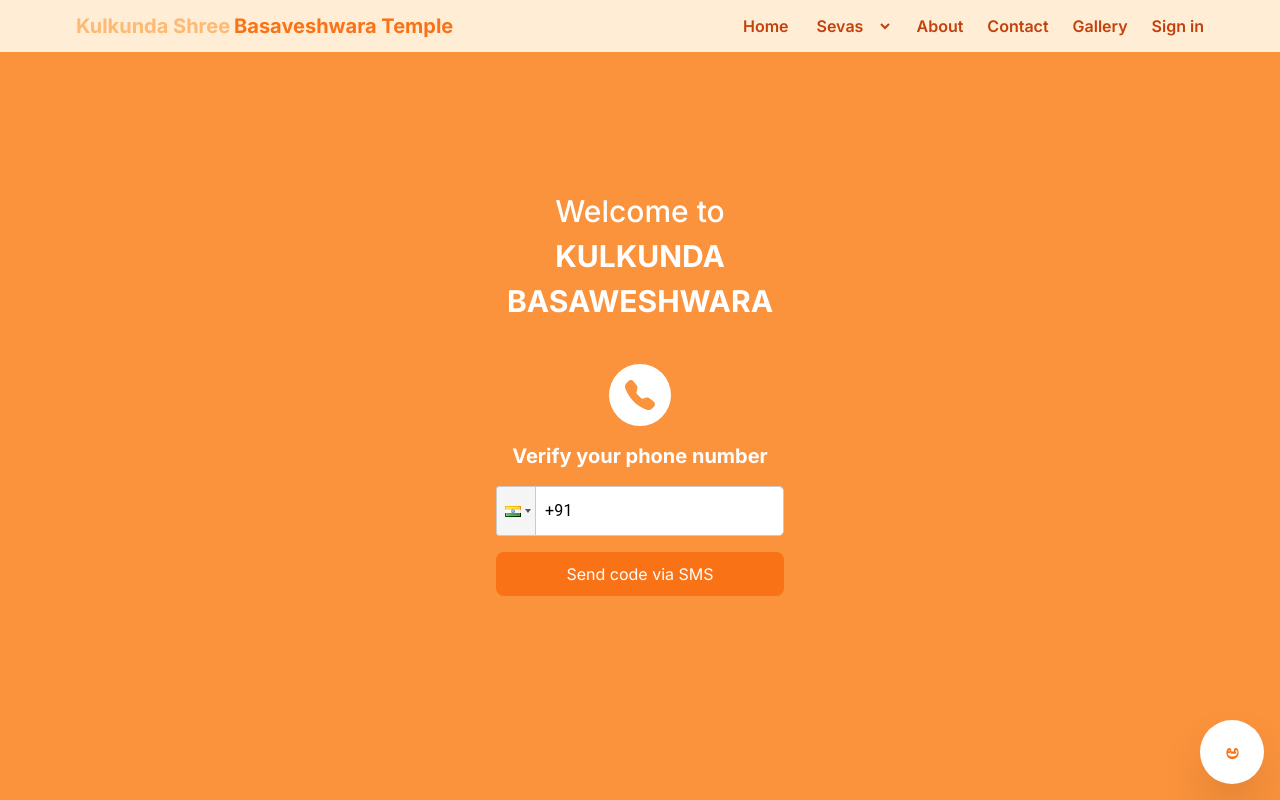
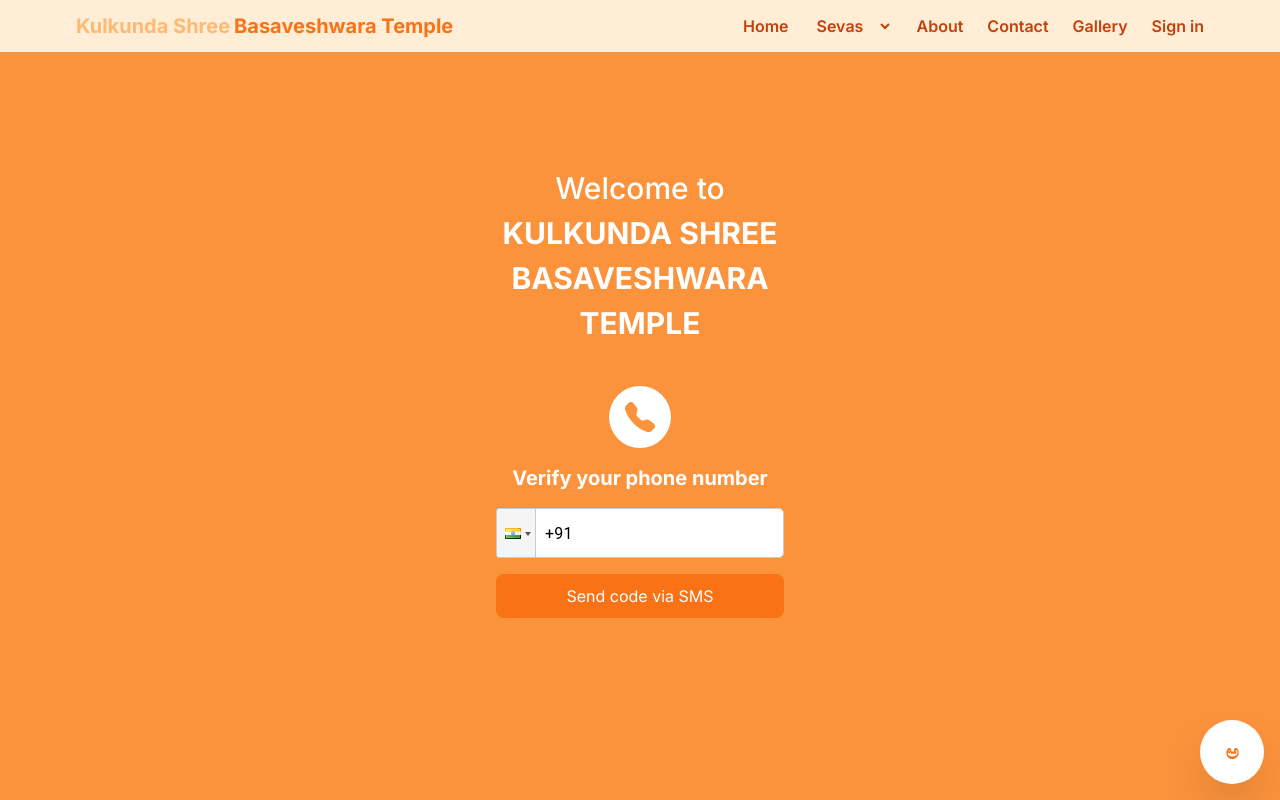
Before and after one commit to VijayendraNayak/kulkunda_front, a Next.js app: page /Pages/passwordotp in a window 1280 px wide. Shown: the top 800 px of the page. Built offline with nearby package versions, Linux system fonts and the light colour scheme.

Commit message:
SEO content and about

```diff
--- a/app/Pages/aboutus/page.jsx
+++ b/app/Pages/aboutus/page.jsx
@@ -252,17 +252,17 @@ const page = () => {
             ಮಧ್ಯದಲ್ಲಿ ಬಸವನ ಹಣೆಯಲ್ಲಿ ಶಿವಲಿಂಗ ವಿರುವ ಸುಂದರ ಬಸವೇಶ್ವರ ದೇವಾಲಯವಿದೆ.
           </p>
           <p className="text-sm md:text-base lg:text-md text-center">
-            ಸ್ಕಂದ ಪುರಾಣ ಉಲ್ಲೇಖದಂತೆ, ಶ್ರೀ ಸುಬ್ರಹ್ಮಣ್ಯ ಸ್ವಾಮಿಯು ತಾರಕಾಸುರನೇ ಮೊದಲಾದ
+            ಸ್ಕಂದ ಪುರಾಣ ಉಲ್ಲೇಖದಂತೆ,ಶ್ರೀ ಸುಬ್ರಹ್ಮಣ್ಯ ಸ್ವಾಮಿಯು ತಾರಕಾಸುರನೇ ಮೊದಲಾದ
             ರಕ್ಕಸರನ್ನು ಧನುರ್ವಿದ್ಯೆ ಯಲ್ಲಿ ಸಂಹಾರ ಮಾಡಿದಾಗ, ಮರುಜೀವ ಪಡೆದು ಯುದ್ಧಕ್ಕೆ
             ಬರುತ್ತಿದ್ದುದನ್ನು ಕಂಡು ಶ್ರೀ ಸುಬ್ರಹ್ಮಣ್ಯ ಸ್ವಾಮಿಯು ಶಿವನ ಕುರಿತು ತಪಸ್ಸು
-            ಮಾಡಿದ ಅವಾಗ, ಸಾಕ್ಷಾತ್ ಶ್ರೀ ಮಹಾದೇವನೇ ನಂದೀ ಸ್ವರೂಪದಲ್ಲಿ ಪ್ರತ್ಯಕ್ಷನಾಗಿ
+            ಮಾಡಿದ ಅವಾಗ,ಸಾಕ್ಷಾತ್ ಶ್ರೀ ಮಹಾದೇವನೇ ನಂದೀ ಸ್ವರೂಪದಲ್ಲಿ ಪ್ರತ್ಯಕ್ಷನಾಗಿ
             ಶ್ರೀ ಸುಬ್ರಹ್ಮಣ್ಯ ಸ್ವಾಮಿಗೆ ನಂದಿ ವಿದ್ಯೆಯೇ ಮೊದಲಾಗಿ ಶಸ್ತ್ರ ವಿದ್ಯೆಯನ್ನು
             ಬೋಧಿಸಿದರು ಎಂದು ಪುರಾಣದಲ್ಲಿ ತಿಳಿಯಪಡುತ್ತದೆ.
           </p>
           <p className="text-sm md:text-base lg:text-md text-center">
             ಒಂದು ಕಾಲದಲ್ಲಿ ರಾಜ್ಯದಾದ್ಯಂತ ಭಕ್ತರನ್ನು ಆಕರ್ಷಿಸಿ ಕುಕ್ಕೆ ಕ್ಷೇತ್ರ ಹಾಗೂ
             ಬಸವೇಶ್ವರ ದೇವರ ಕೃಪಾಶಯದಲ್ಲಿ ಕೃಪಾಶಯದಲ್ಲಿ ಲಕ್ಷಗಟ್ಟಲೆ ಜಾನುವಾರುಗಳನ್ನು ತಂದು
-            ವ್ಯಾಪಾರ ವಿನಿಮಯ #విదు. ಮಾಡಿಕೊಳ್ಳುತ್ತಿದ್ದ ಸ್ಥಳವಿದು.
+            ವ್ಯಾಪಾರ ವಿನಿಮಯ ಮಾಡಿಕೊಳ್ಳುತ್ತಿದ್ದ ಸ್ಥಳವಿದು.
           </p>
           <p className="text-sm md:text-base lg:text-md text-center">
             ಕಾರ್ತಿಕ ಹುಣ್ಣಿಮೆಯಿಂದ ಮೊದಲಗೊಂಡು 15 ದಿವಸಗಳ ಕಾಲ ನಡೆಯುತ್ತಿದ್ದ ವೈಭವದ
@@ -424,21 +424,16 @@ const page = () => {
             </span>
             <p className="text-sm md:text-base lg:text-md text-center">
               <span className="block">
-                ರೈಲು ಮಾರ್ಗದಲ್ಲಿ: ರೈಲುದಾರರಾಗಿ ಬರುವಾಗ, ಸುಬ್ರಹ್ಮಣ್ಯ ರೋಡ್‌ಗೆ ಹೋಗಲು
-                ಕಾರ್ವಾರ, ಮಂಗಳೂರು, ಬೆಂಗಳೂರು, ಹಾಸನ, ಹುಬ್ಬಳ್ಳಿ ಮತ್ತು ವಿಜಯಪುರದಿಂದ
-                ಹೊಂದಿಕೊಳ್ಳಬಹುದು. ಸುಬ್ರಹ್ಮಣ್ಯ ರೋಡ್ ಸ್ಥಾನದಿಂದ ಕುಲ್ಕುಂಡ,
-                ಸುಬ್ರಹ್ಮಣ್ಯ ಗೆ ಕೆಳಗೆ ಹೋಗಲು ಕೆಎಸ್ಆರ್ಟಿಸಿ ಬಸ್ಸುಗಳು ಅಥವಾ ಆಟೊ
-                ರಿಕ್ಷಾಗಳು ನಿಮ್ಮನ್ನು ಕುಲ್ಕುಂಡ, ಸುಬ್ರಹ್ಮಣ್ಯಗೆ ಕರೆಸಬಹುದು.
+              ರೈಲು ಮೂಲಕ:
+              ರೈಲಿನಲ್ಲಿ ಕಾರವಾರ,ಮಂಗಳೂರು,ಬೆಂಗಳೂರು,ಹಾಸನ,ಹುಬ್ಬಳ್ಳಿ,ವಿಜಯಪುರ,ಕಣ್ಣೂರು,ಕಾಸರಗೋಡಿನಿಂದ ನೇರ ರೈಲುಗಳ ಮೂಲಕ ಸುಬ್ರಹ್ಮಣ್ಯ ರೋಡ್ ರೈಲು ನಿಲ್ದಾಣಕ್ಕೆ ಪ್ರಯಾಣಿಸಿ,ಅಲ್ಲಿಂದ ಕೆ.ಎಸ್.ಆರ್.ಟಿ.ಸಿ ಬಸ್ಸುಗಳು,ಜೀಪುಗಳು ಅಥವಾ ಆಟೋ ರಿಕ್ಷಾಗಳ ಮೂಲಕ 12 ಕಿಲೋಮೀಟರು ದೂರದಲ್ಲಿರುವ ಕುಲ್ಕುಂದ, ಸುಬ್ರಹ್ಮಣ್ಯಕ್ಕೆ ಪ್ರಯಾಣಿಸಬಹುದು.
+
               </span>
               <span className="block">
-                ವಿಮಾನ ಮಾರ್ಗದಲ್ಲಿ: ಹತ್ತೈದನೇ ಕಿಲೋಮೀಟರು ದೂರದ ಸರಸ್ವತೀ ಆಂತರಾಷ್ಟ್ರೀಯ
-                ವಿಮಾನ ನಿಲ್ದಾಣವೇ ಹತ್ತೈದನೇ ಕಿಲೋಮೀಟರು. ಬೆಂಗಳೂರು, ಹೈದರಾಬಾದ್, ಚೆನ್ನೈ,
-                ಮುಂಬಯಿ, ಪುಣೆ, ದೆಹಲಿ ಮತ್ತು ಖಾಡಿ ನಗರಗಳಿಂದ ಮಂಗಳೂರಿಗೆ ವಿಮಾನ ಸೇವೆಗಳು
-                ನಡೆಯುತ್ತವೆ. ಮಂಗಳೂರಿನಿಂದ ನೀವು ಕುಲ್ಕುಂಡಕ್ಕೆ ರಸ್ತೆ ಅಥವಾ ರೈಲು
-                ಮಾರ್ಗದಿಂದ ಹೋಗಬಹುದು.
-              </span>
-              <span className="block">
-                ಬಸ್ ಮಾರ್ಗದಲ್ಲಿ: ಬಸ್ಸಿನ ಮೂಲಕ ಹೋಗಲು ಇಲ್ಲಿ ಬರೆಯಿರಿ
+              ವಿಮಾನದ ಮೂಲಕ:
+              ಹತ್ತಿರದ ವಿಮಾನ ನಿಲ್ದಾಣವೆಂದರೆ 108 ಕಿಮೀ ದೂರದಲ್ಲಿರುವ ಮಂಗಳೂರು ಅಂತರಾಷ್ಟ್ರೀಯ ವಿಮಾನ ನಿಲ್ದಾಣ.
+              ಬೆಂಗಳೂರು,ಹೈದರಾಬಾದ್,ಚೆನ್ನೈ,ಮುಂಬೈ,ಪುಣೆ,ದೆಹಲಿ ಮತ್ತು ಗಲ್ಫ್ ನಗರಗಳಿಂದ ಮಂಗಳೂರಿಗೆ ವಿಮಾನಗಳು ಕಾರ್ಯನಿರ್ವಹಿಸುತ್ತವೆ.
+              ಮಂಗಳೂರಿನಿಂದ ಕುಲ್ಕುಂದವನ್ನು ರಸ್ತೆ ಅಥವಾ ರೈಲಿನ ಮೂಲಕ ತಲುಪಬಹುದು.
+
               </span>
             </p>
           </div>
--- a/app/Pages/passwordotp/page.jsx
+++ b/app/Pages/passwordotp/page.jsx
@@ -25,7 +25,7 @@ const App = () => {
         <div className="w-80 flex flex-col gap-4 rounded-lg p-4">
           <h1 className="text-center leading-normal text-white font-medium text-3xl mb-6">
             Welcome to <br />
-            <span className="font-bold">KULKUNDA BASAWESHWARA</span>
+            <span className="font-bold">KULKUNDA SHREE BASAVESHWARA TEMPLE</span>
           </h1>
           {showOTP ? (
             <>
--- a/app/Pages/verifyotp/page.jsx
+++ b/app/Pages/verifyotp/page.jsx
@@ -25,7 +25,7 @@ const App = () => {
         <div className="w-80 flex flex-col gap-4 rounded-lg p-4">
           <h1 className="text-center leading-normal text-white font-medium text-3xl mb-6">
             Welcome to <br />
-            <span className="font-bold">KULKUNDA BASAWESHWARA</span>
+            <span className="font-bold">KULKUNDA SHREE BASAVESHWARA TEMPLE</span>
           </h1>
           {showOTP ? (
             <>
--- a/app/layout.js
+++ b/app/layout.js
@@ -41,20 +41,20 @@ export default function RootLayout({ children }) {
 
 const Metadata = () => (
   <>
-    <title>Kulkunda Shree Basaweshwara Temple</title>
+    <title>Kulkunda Shree Basaveshwara Temple</title>
     <meta
       name="description"
-      content="Your custom description goes here. Update this to a meaningful description for SEO."
+      content="Shree Basaveshwara Temple is a Hindu temple situated at Basavanamoola,Kulkunda.This temple is located 2kms away from Kukke Shree Subrahmanya Temple.Lord Shiva is worshipped here in the form of bull(Basava)."
     />
   </>
 );
 
 const OpenGraphMetadata = () => (
   <>
-    <meta property="og:title" content="Kulkunda Shree Basaweshwara Temple" />
+    <meta property="og:title" content="Kulkunda Shree Basaveshwara Temple" />
     <meta
       property="og:description"
-      content="Your custom description goes here. Update this to a meaningful description for SEO."
+      content="Shree Basaveshwara Temple is a Hindu temple situated at Basavanamoola,Kulkunda.This temple is located 2kms away from Kukke Shree Subrahmanya Temple.Lord Shiva is worshipped here in the form of bull(Basava)."
     />
     <meta property="og:image" content="/og-image.jpg" />
     <meta property="og:url" content="https://basavanamoolatemple.in" />
@@ -64,14 +64,14 @@ const OpenGraphMetadata = () => (
 
 const FacebookMetadata = () => (
   <>
-    <meta property="og:site_name" content="Kulkunda Basaweshwara" />
+    <meta property="og:site_name" content="Kulkunda Shree Basaveshwara Temple" />
     <meta property="article:publisher" content="https://www.facebook.com/profile.php?id=100090518155741" />
   </>
 );
 
 const InstagramMetadata = () => (
   <>
-    <meta property="instagram:card" content="summary_large_image" />
+    <meta property="instagram:card" content="Instagram page" />
     <meta
       property="instagram:creator"
       content="https://www.instagram.com/shreebasaveshwaratemple?igsh=Ymk0ZXhwZHV0a3lk"
```
